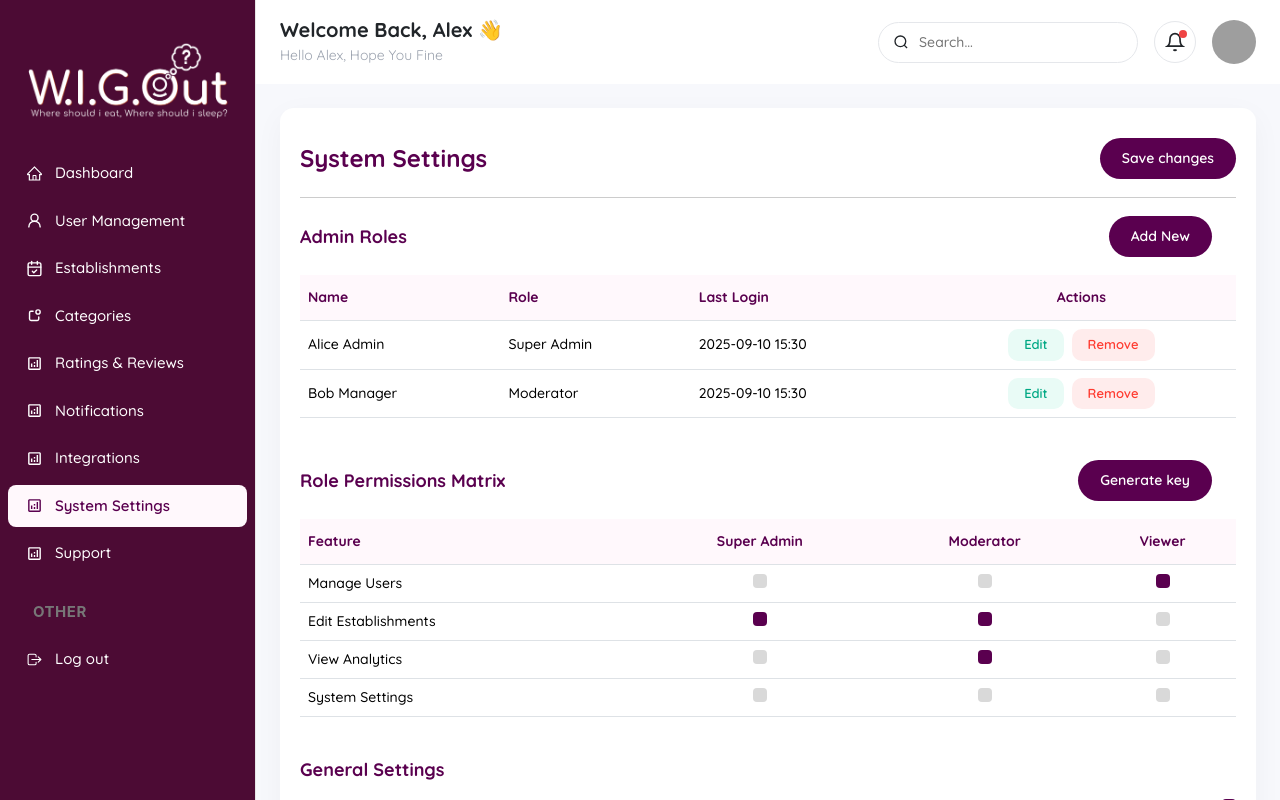
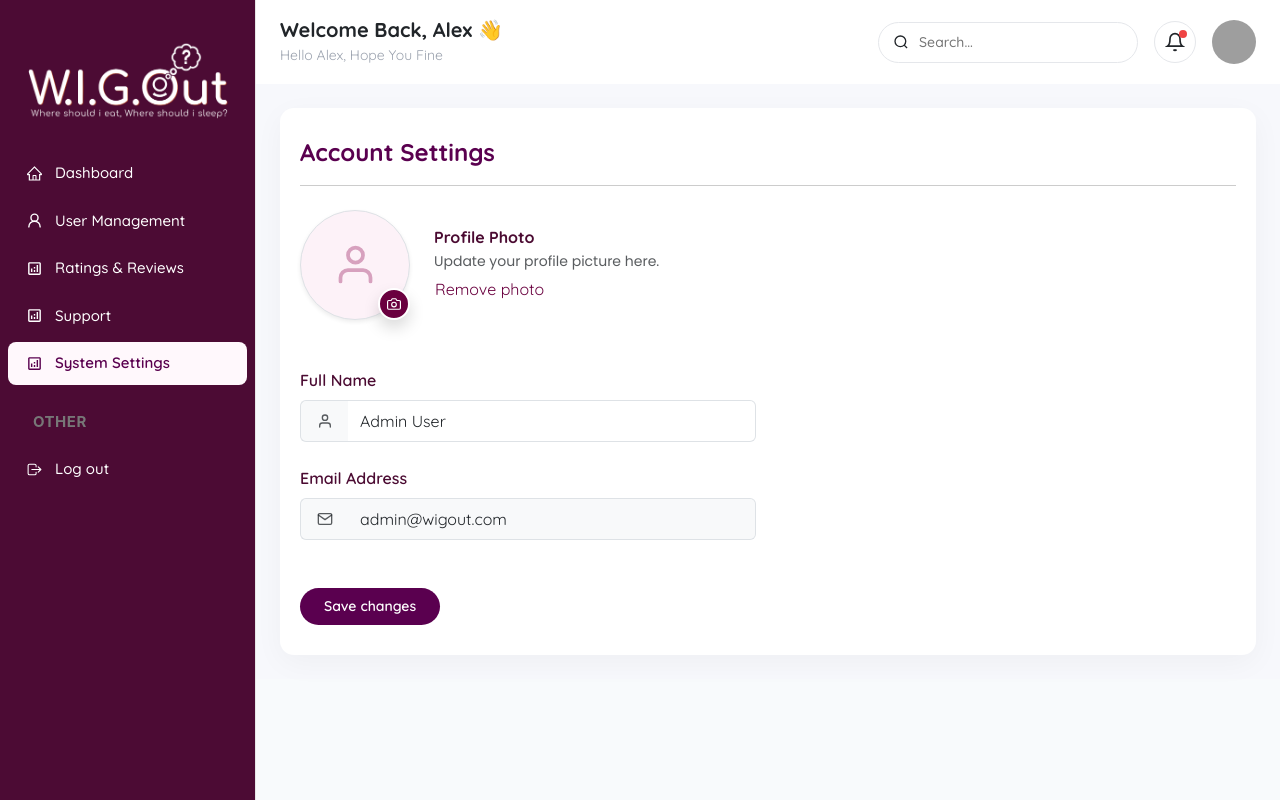
Before and after one commit to 0SyedAli/wigout, a Next.js app: page /dashboard/settings in a window 1280 px wide. Built offline with nearby package versions, Linux system fonts and the light colour scheme; grey boxes are pictures that could not be loaded.

Commit message:
some extra pages hide

```diff
--- a/src/app/(admin)/dashboard/settings/page.jsx
+++ b/src/app/(admin)/dashboard/settings/page.jsx
@@ -1,3 +1,7 @@
+"use client";
+
+import { FiCamera, FiMail, FiUser } from "react-icons/fi";
+
 export default function SystemSettingsPage() {
     return (
         <div className="admin-page">
@@ -5,118 +9,99 @@ export default function SystemSettingsPage() {
 
                 {/* Header */}
                 <div className="page-header page-header-main  pt-0 px-0">
-                    <h5>System Settings</h5>
-                    <button className="btn-primary-pill">Save changes</button>
+                    <h5>Account Settings</h5>
+                    {/* <button className="btn-primary-pill px-4">Save changes</button> */}
                 </div>
 
-                {/* Admin Roles */}
-                <div className="page-header">
-                    <h6>Admin Roles</h6>
-                    <button className="btn-primary-pill">Add New</button>
+                {/* Form */}
+                <div className="mt-4">
+                    <div className="row">
+                        <div className="col-lg-7 col-xl-6">
+                            <form>
+                                {/* Profile Image Section */}
+                                <div className="mb-5 d-flex align-items-center gap-4">
+                                    <div className="position-relative">
+                                        <div
+                                            className="rounded-circle d-flex align-items-center justify-content-center overflow-hidden border shadow-sm"
+                                            style={{ width: '110px', height: '110px', background: '#fdf2f8' }}
+                                        >
+                                            <FiUser size={45} color="#d7a1be" />
+                                            {/* Once we have an actual image:
+                                            <img src="/images/avatar.png" alt="Profile" className="w-100 h-100 object-fit-cover" />
+                                            */}
+                                        </div>
+                                        <button
+                                            type="button"
+                                            className="btn btn-primary rounded-circle position-absolute bottom-0 end-0 d-flex align-items-center justify-content-center p-0 shadow"
+                                            style={{ width: '32px', height: '32px', border: '2px solid white', backgroundColor: '#6a003f' }}
+                                        >
+                                            <FiCamera size={14} />
+                                        </button>
+                                    </div>
+                                    <div>
+                                        <h6 className="mb-1 fw-bold" style={{ color: '#4b0b32' }}>Profile Photo</h6>
+                                        <p className="text-muted small mb-0">Update your profile picture here.</p>
+                                        <button type="button" className="btn btn-link p-0 text-decoration-none small mt-1" style={{ color: '#6a003f' }}>Remove photo</button>
+                                    </div>
+                                </div>
+
+                                <div className="row g-4">
+                                    <div className="col-12">
+                                        <div className="form-group">
+                                            <label className="form-label fw-semibold mb-2" style={{ color: '#4b0b32' }}>Full Name</label>
+                                            <div className="input-group">
+                                                <span className="input-group-text bg-light border-end-0 py-2 px-3">
+                                                    <FiUser className="text-muted" />
+                                                </span>
+                                                <input
+                                                    type="text"
+                                                    className="form-control border-start-0 py-2"
+                                                    placeholder="Enter your name"
+                                                    defaultValue="Admin User"
+                                                />
+                                            </div>
+                                        </div>
+                                    </div>
+
+                                    <div className="col-12">
+                                        <div className="form-group">
+                                            <label className="form-label fw-semibold mb-2" style={{ color: '#4b0b32' }}>Email Address</label>
+                                            <div className="input-group">
+                                                <span className="input-group-text bg-light border-end-0 py-2 px-3">
+                                                    <FiMail className="text-muted" />
+                                                </span>
+                                                <input
+                                                    type="email"
+                                                    className="form-control border-start-0 py-2"
+                                                    placeholder="Email address"
+                                                    disabled
+                                                    defaultValue="admin@wigout.com"
+                                                    style={{ backgroundColor: '#f8f9fa', cursor: 'not-allowed' }}
+                                                />
+                                            </div>
+                                            {/* <p className="text-muted small mt-2 mb-0">Email address cannot be changed for security reasons.</p> */}
+                                        </div>
+                                    </div>
+                                </div>
+                            </form>
+                        </div>
+                    </div>
                 </div>
 
-                <table className="table table-admin">
-                    <thead>
-                        <tr>
-                            <th>Name</th>
-                            <th>Role</th>
-                            <th>Last Login</th>
-                            <th className="text-center">Actions</th>
-                        </tr>
-                    </thead>
-                    <tbody>
-                        <tr>
-                            <td>Alice Admin</td>
-                            <td>Super Admin</td>
-                            <td>2025-09-10 15:30</td>
-                            <td className="text-center">
-                                <button className="btn-soft green me-2">Edit</button>
-                                <button className="btn-soft red">Remove</button>
-                            </td>
-                        </tr>
-                        <tr>
-                            <td>Bob Manager</td>
-                            <td>Moderator</td>
-                            <td>2025-09-10 15:30</td>
-                            <td className="text-center">
-                                <button className="btn-soft green me-2">Edit</button>
-                                <button className="btn-soft red">Remove</button>
-                            </td>
-                        </tr>
-                    </tbody>
-                </table>
-
-                {/* Role Permissions Matrix */}
-                <div className="page-header mt-4">
-                    <h6>Role Permissions Matrix</h6>
-                    <button className="btn-primary-pill">Generate key</button>
+                <div className="mt-5">
+                    <div className="d-flex flex-wrap align-items-center justify-content-between gap-3">
+                        {/* <div>
+                            <h6 className="mb-1 fw-bold" style={{ color: '#4b0b32' }}>System Backup</h6>
+                            <p className="text-muted small mb-0">Keep your system data safe by creating regular backups.</p>
+                        </div> */}
+                        <div className="d-flex gap-2">
+                            {/* <button className="btn btn-outline-secondary rounded-pill px-4 py-2 small fw-semibold">
+                                Restore Backup
+                            </button> */}
+                            <button className="btn-primary-pill px-4 py-2">Save changes</button>
+                        </div>
+                    </div>
                 </div>
-
-                <table className="table table-admin permission-table">
-                    <thead>
-                        <tr>
-                            <th>Feature</th>
-                            <th>Super Admin</th>
-                            <th>Moderator</th>
-                            <th>Viewer</th>
-                        </tr>
-                    </thead>
-                    <tbody>
-                        <tr>
-                            <td>Manage Users</td>
-                            <td><span className="perm-dot" /></td>
-                            <td><span className="perm-dot" /></td>
-                            <td><span className="perm-dot active" /></td>
-                        </tr>
-
-                        <tr>
-                            <td>Edit Establishments</td>
-                            <td><span className="perm-dot active" /></td>
-                            <td><span className="perm-dot active" /></td>
-                            <td><span className="perm-dot" /></td>
-                        </tr>
-
-                        <tr>
-                            <td>View Analytics</td>
-                            <td><span className="perm-dot" /></td>
-                            <td><span className="perm-dot active" /></td>
-                            <td><span className="perm-dot" /></td>
-                        </tr>
-
-                        <tr>
-                            <td>System Settings</td>
-                            <td><span className="perm-dot" /></td>
-                            <td><span className="perm-dot" /></td>
-                            <td><span className="perm-dot" /></td>
-                        </tr>
-                    </tbody>
-                </table>
-
-                {/* General Settings */}
-                <div className="page-header mt-4">
-                    <h6>General Settings</h6>
-                </div>
-
-                <div >
-                    <div className="d-flex justify-content-between mb-3">
-                        <span>Enable Data Privacy Mode</span>
-                        <span className="perm-dot active" />
-                        {/* <span className="toggle" /> */}
-                    </div>
-                    <div className="d-flex justify-content-between">
-                        <span>Automatic Backups</span>
-                        <span className="perm-dot" />
-                        {/* <span className="toggle active" /> */}
-                    </div>
-
-
-                </div>
-            </div>
-            <div>
-                <button className="btn-primary-pill mt-4 me-2">Backup Now</button>
-                <button className="btn btn-outline-secondary rounded-pill">
-                    Restore Backup
-                </button>
             </div>
         </div>
     );
--- a/src/components/admin/sidebar.jsx
+++ b/src/components/admin/sidebar.jsx
@@ -25,31 +25,31 @@ export default function StudentSidebar() {
       label: "User Management",
       path: "/dashboard/users",
     },
-    {
-      icon: <LuCalendarCheck size={17} />,
-      label: "Establishments",
-      path: "/dashboard/establishments",
-    },
-    {
-      icon: <TbNotification size={17} />,
-      label: "Categories",
-      path: "/dashboard/categories",
-    },
+    // {
+    //   icon: <LuCalendarCheck size={17} />,
+    //   label: "Establishments",
+    //   path: "/dashboard/establishments",
+    // },
+    // {
+    //   icon: <TbNotification size={17} />,
+    //   label: "Categories",
+    //   path: "/dashboard/categories",
+    // },
     {
       icon: <MdOutlineAnalytics size={17} />,
       label: "Ratings & Reviews",
       path: "/dashboard/reviews",
     },
-    {
-      icon: <MdOutlineAnalytics size={17} />,
-      label: "Notifications",
-      path: "/dashboard/notifications",
-    },
-    {
-      icon: <MdOutlineAnalytics size={17} />,
-      label: "Integrations",
-      path: "/dashboard/integrations",
-    },
+    // {
+    //   icon: <MdOutlineAnalytics size={17} />,
+    //   label: "Notifications",
+    //   path: "/dashboard/notifications",
+    // },
+    // {
+    //   icon: <MdOutlineAnalytics size={17} />,
+    //   label: "Integrations",
+    //   path: "/dashboard/integrations",
+    // },
     // {
     //   icon: <MdOutlineAnalytics size={17} />,
     //   label: "Analytics",
@@ -57,13 +57,13 @@ export default function StudentSidebar() {
     // },
     {
       icon: <MdOutlineAnalytics size={17} />,
-      label: "System Settings",
-      path: "/dashboard/settings",
+      label: "Support",
+      path: "/dashboard/support",
     },
     {
       icon: <MdOutlineAnalytics size={17} />,
-      label: "Support",
-      path: "/dashboard/support",
+      label: "System Settings",
+      path: "/dashboard/settings",
     },
   ];
 
```
Also changed, not shown: src/app/(admin)/dashboard/page.jsx (+6 -6 lines), src/app/(admin)/dashboard/settings/page copy.jsx (added, +123 -0 lines), src/app/(admin)/dashboard/support/page.jsx (+32 -6 lines), src/app/(admin)/dashboard/users/page.jsx (+4 -4 lines).
